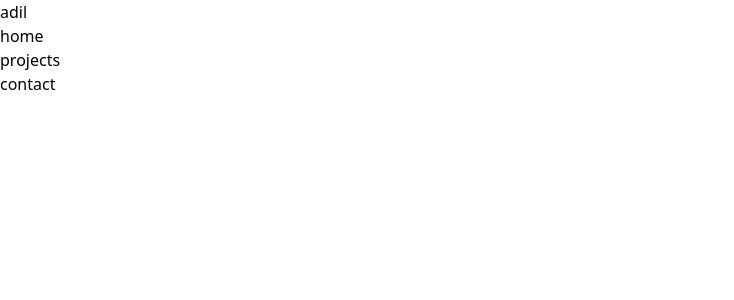
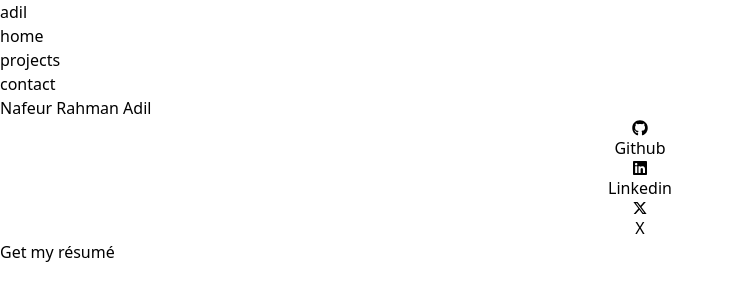
Before and after one commit to nxn404-n/ad-portfolio, a React (Vite) app: page / in a window 1280 px wide. Shown: the top 300 px of the page, without its empty margins (0-734 px from the left). Built offline with nearby package versions, Linux system fonts and the light colour scheme.

Commit message:
Add homepage

```diff
--- a/package.json
+++ b/package.json
@@ -11,7 +11,8 @@
   },
   "dependencies": {
     "react": "^18.3.1",
-    "react-dom": "^18.3.1"
+    "react-dom": "^18.3.1",
+    "react-icons": "^5.3.0"
   },
   "devDependencies": {
     "@eslint/js": "^9.13.0",
--- a/src/App.jsx
+++ b/src/App.jsx
@@ -1,9 +1,11 @@
+import Homepage from './components/Homepage';
 import Navbar from './components/Navbar';
 
 function App() {
   return (
-    <div className="p-3">
+    <div className="p-3 flex flex-col">
       <Navbar />
+      <Homepage />
     </div>
   )
 }
--- /dev/null
+++ b/src/components/Homepage.jsx
@@ -0,0 +1,30 @@
+import { FaGithub } from "react-icons/fa";
+import { FaLinkedin } from "react-icons/fa6";
+import { RiTwitterXFill } from "react-icons/ri";
+
+function Homepage() {
+  return (
+    <div className=' flex flex-col justify-center items-center mt-10 gap-7'>
+      <h2>Nafeur Rahman Adil</h2>
+
+      <div className='flex gap-4 text-5xl'>
+        <div className="contact-btn">
+          <FaGithub />
+          <p className="text-sm">Github</p>
+        </div>
+        <div className="contact-btn">
+          <FaLinkedin />
+          <p className="text-sm">Linkedin</p>
+        </div>
+        <div className="contact-btn">
+          <RiTwitterXFill />
+          <p className="text-sm">X</p>
+        </div>
+      </div>
+
+      <div>Get my résumé</div>
+    </div>
+  );
+}
+
+export default Homepage;
--- a/src/index.css
+++ b/src/index.css
@@ -1,3 +1,7 @@
 @tailwind base;
 @tailwind components;
 @tailwind utilities;
+
+.contact-btn {
+  @apply flex flex-col items-center
+}
```
Also changed, not shown: 1 other file (tests, documents, lock files or other folders).
